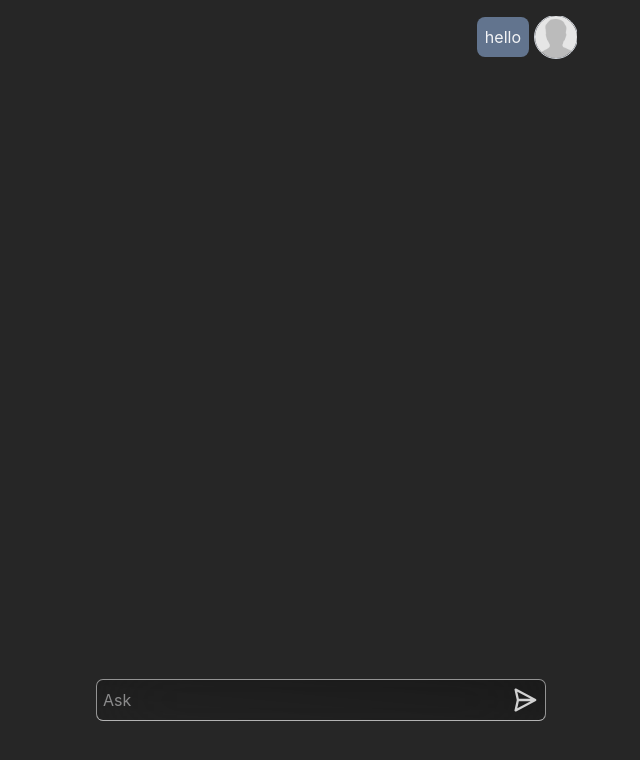
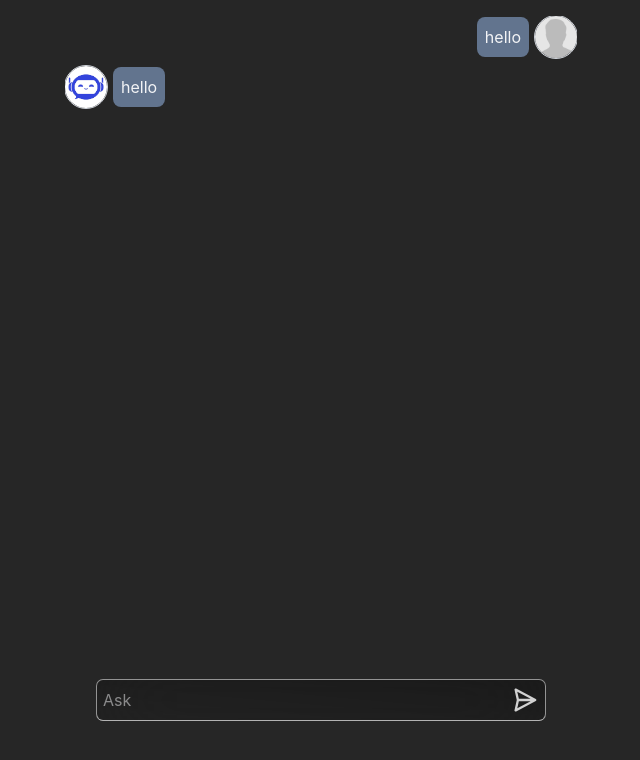
Before and after one commit to mhmdnyb/RAG-UI, a React (Vite) app in the folder RAG-project/: page /chat in a window 1280 px wide. Shown: the top 760 px of the page, without its empty margins (319-959 px from the left). Built offline with nearby package versions, Linux system fonts and the light colour scheme.

Commit message:
add space between elements

```diff
--- a/RAG-project/src/pages/ChatPage/ChatPage.jsx
+++ b/RAG-project/src/pages/ChatPage/ChatPage.jsx
@@ -4,8 +4,9 @@ import ChatMessages from "../../components/ChatMessages/ChatMessages";
 function ChatPage() {
   return (
     <div className="flex flex-col justify-between h-dvh">
-      <section className="overflow-y-auto sm:w-lg w-96 h-full mx-auto mt-4 ">
-        <ChatMessages text={"hello"}></ChatMessages>
+      <section className="overflow-y-auto sm:w-lg w-96 h-full mx-auto mt-4  space-y-2">
+        <ChatMessages text={"hello"} sender={"user"}></ChatMessages>
+        <ChatMessages text={"hello"} sender={"bot"}></ChatMessages>
       </section>
       <ChatInput></ChatInput>
     </div>
```
